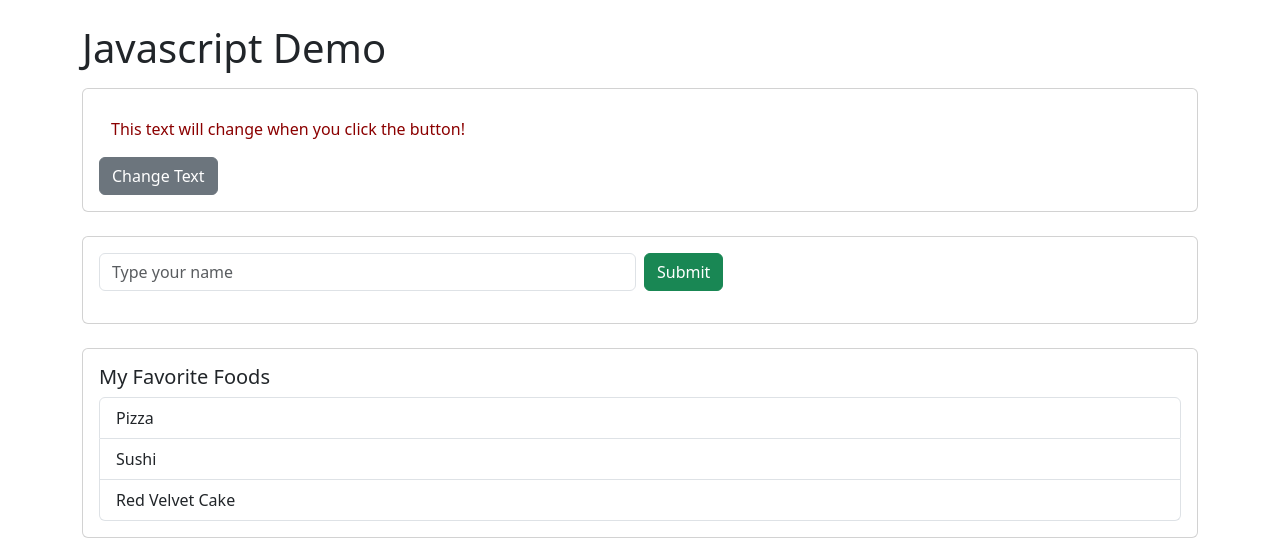
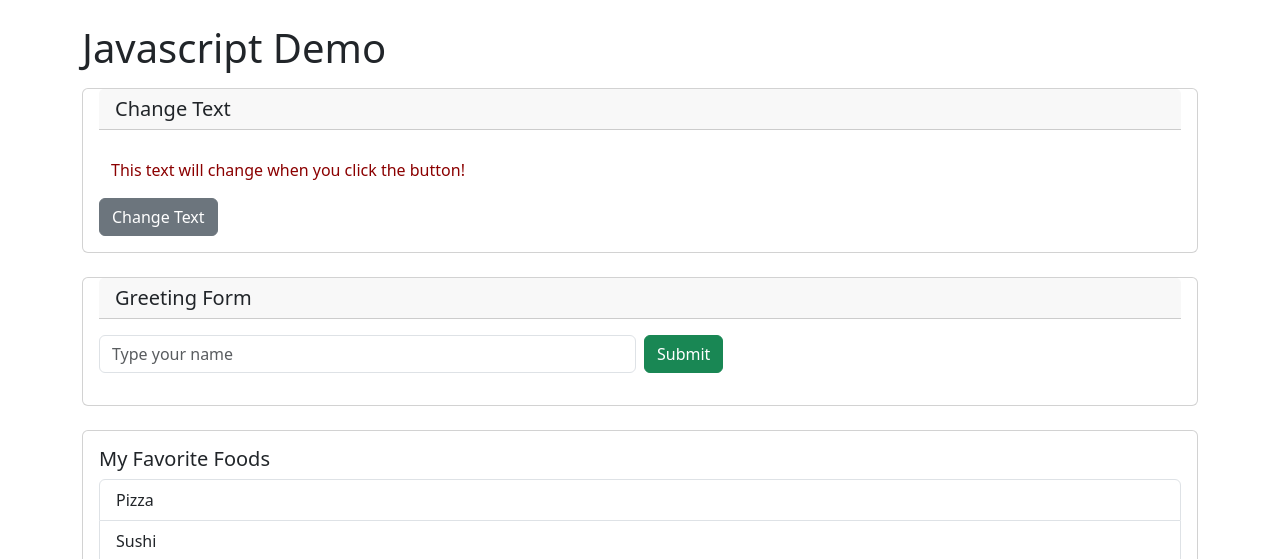
Before and after one commit to dlingala2/helloWorld, a Flask app: page /greeting in a window 1280 px wide. Shown: the top 559 px of the page. Run offline with Flask 3, Linux system fonts and the light colour scheme.

Commit message:
updated to add proper headers

```diff
--- a/templates/greeting.html
+++ b/templates/greeting.html
@@ -11,16 +11,18 @@
       <div class="container my-4">
          <h1 class="mb-3">Javascript Demo</h1>
          <section class="card mb-4">
+            <h2 class="card-header h5 mb-0">Change Text</h2>
             <div class="card-body">
                <p id="changeParameter" class="mb-3">This text will change when you click the button!</p>
                <button id="buttonToChangeText" class="btn btn-secondary" type="button">Change Text</button>
             </div>
          </section>
          <section class="card mb-4">
+            <h2 class="card-header h5 mb-0">Greeting Form</h2>
             <div class="card-body">
                <form id="greetForm" class="row g-2" novalidate>
                   <div class="col-sm-8 col-md-6">
-                     <input id="nameInput" type="text" class="form-control" placeholder="Type your name" required />
+                     <input id="nameInput" type="text" class="form-control" placeholder="Type your name" required>
                      <div class="invalid-feedback">Please enter your name.</div>
                   </div>
                   <div class="col-auto">
```
